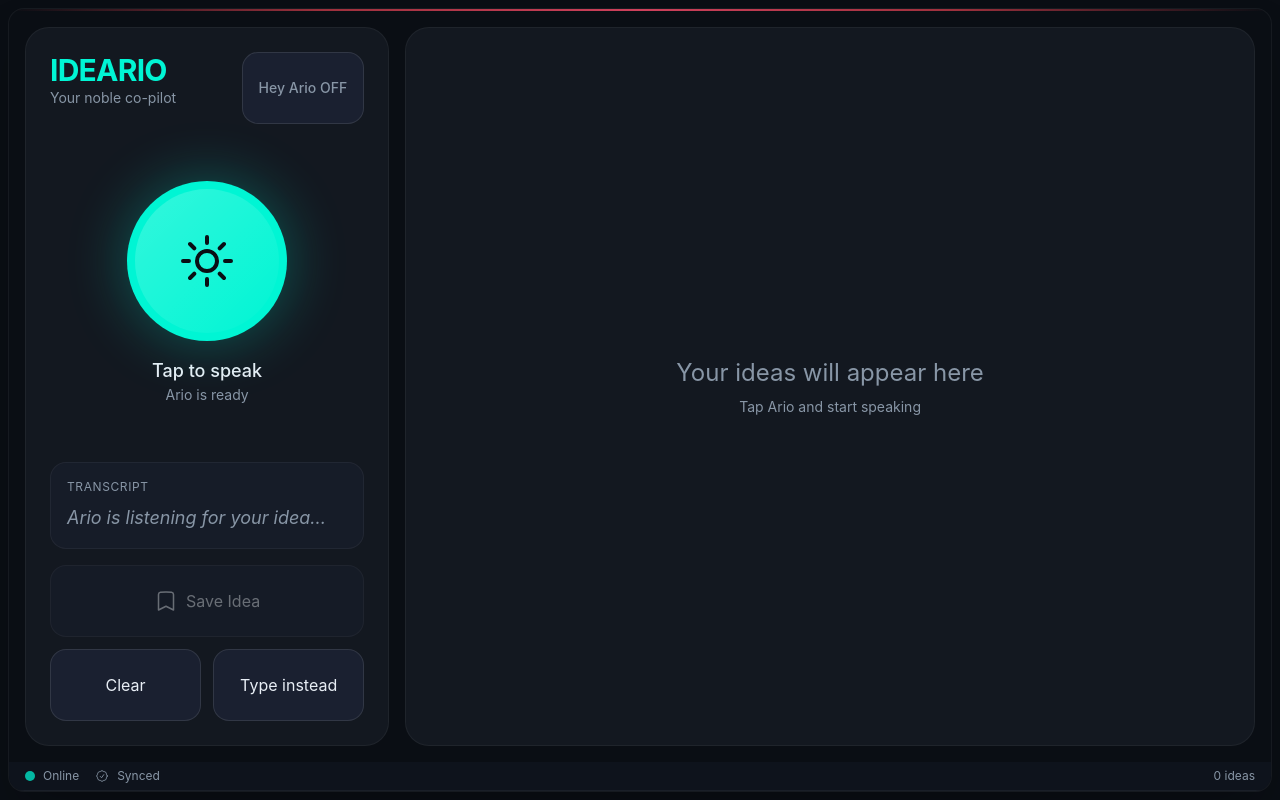
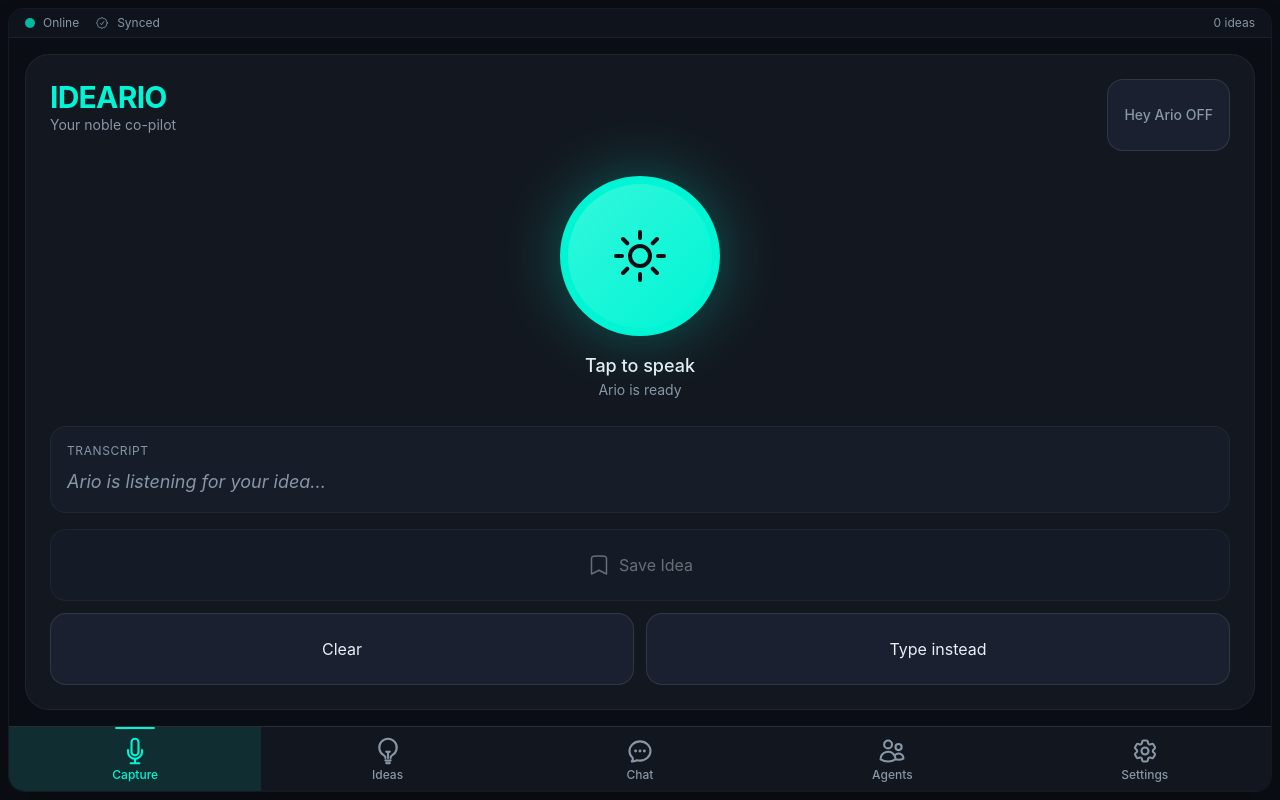
Before and after one commit to 888noonie/ideArIo, a React (Vite) app: page / in a window 1280 px wide. Built offline with nearby package versions, Linux system fonts and the light colour scheme.

Commit message:
feat(ui): App shell with tab navigation (Capture | Ideas | Chat | Agents | Settings)

```diff
--- a/src/App.tsx
+++ b/src/App.tsx
@@ -3,6 +3,10 @@ import { VoicePanel, type InputMode } from './components/VoicePanel';
 import { IdeaCanvas } from './components/IdeaCanvas';
 import { StatusBar } from './components/StatusBar';
 import { DebugOverlay } from './components/DebugOverlay';
+import { TabBar, type TabId } from './components/TabBar';
+import { ChatPanel } from './components/ChatPanel';
+import { AgentManager } from './components/AgentManager';
+import { SettingsPanel } from './components/SettingsPanel';
 import { useSpeechRecognition } from './hooks/useSpeechRecognition';
 import { useSpeechSynthesis } from './hooks/useSpeechSynthesis';
 import { useWakeWord } from './hooks/useWakeWord';
@@ -15,6 +19,7 @@ import {
   saveSelectedModelId,
 } from './lib/model-registry';
 import { loadTheme, saveTheme, applyTheme, type Theme } from './lib/theme';
+import { loadAgents, saveAgents, DEFAULT_AGENTS, type AgentSpec } from './lib/agents';
 import type { ArioState, IdearioYAML, SavedIdeario } from './types/ideario';
 import type { ModelInfo } from './lib/model-registry';
 
@@ -33,6 +38,7 @@ function loadWakeMode(): boolean {
 }
 
 export default function App() {
+  const [activeTab, setActiveTab] = useState<TabId>('capture');
   const [arioState, setArioState] = useState<ArioState>('idle');
   const [ideario, setIdeario] = useState<IdearioYAML | null>(null);
   const [savedIdeas, setSavedIdeas] = useState<SavedIdeario[]>([]);
@@ -43,6 +49,7 @@ export default function App() {
   const [wakeMode, setWakeMode] = useState<boolean>(loadWakeMode);
   const [theme, setTheme] = useState<Theme>(loadTheme);
   const [showDebug, setShowDebug] = useState(false);
+  const [agents, setAgents] = useState<AgentSpec[]>(loadAgents);
 
   const {
     transcript,
@@ -335,6 +342,13 @@ export default function App() {
     setShowDebug((prev) => !prev);
   }, []);
 
+  const handleResetAgents = useCallback(() => {
+    const defaults = DEFAULT_AGENTS.map((a) => ({ ...a }));
+    saveAgents(defaults);
+    setAgents(defaults);
+    speak('Agents reset to defaults.', 'normal');
+  }, [speak]);
+
   // Apply persisted theme on mount (main.tsx also applies pre-paint).
   useEffect(() => {
     applyTheme(theme);
@@ -354,11 +368,17 @@ export default function App() {
   return (
     <div className="ario-shell bg-ario-dark overflow-hidden">
       <div className="h-full w-full flex flex-col bg-ario-dark rounded-2xl overflow-hidden border border-white/5 shadow-2xl">
-        {/* Top dust divider */}
-        <div className="ario-divider" />
+        {/* Slim status strip */}
+        <StatusBar
+          online={online}
+          synced={allSynced && syncStatus === 'synced'}
+          ideaCount={savedIdeas.length}
+        />
 
-        {/* Main 8:3 content */}
-        <div className="flex-1 grid grid-cols-[30fr_70fr] gap-4 p-4 min-h-0">
+        {/* Active tab view — each tab owns the full content area */}
+        <main className="flex-1 min-h-0">
+          {activeTab === 'capture' && (
+            <div className="h-full p-4">
               <VoicePanel
                 state={arioState}
                 transcript={transcript}
@@ -377,23 +397,40 @@ export default function App() {
                 cueText={lastCue?.text ?? null}
                 ttsAvailable={ttsAvailable}
               />
+            </div>
+          )}
 
-          <div className="ario-panel min-h-0">
+          {activeTab === 'ideas' && (
+            <div className="h-full p-4">
+              <div className="ario-panel h-full min-h-0">
                 <IdeaCanvas ideario={ideario} />
               </div>
             </div>
+          )}
 
-        {/* Status bar */}
-        <StatusBar
-          online={online}
-          synced={allSynced && syncStatus === 'synced'}
-          ideaCount={savedIdeas.length}
+          {activeTab === 'chat' && (
+            <ChatPanel agents={agents} />
+          )}
+
+          {activeTab === 'agents' && (
+            <AgentManager agents={agents} onAgentsChange={setAgents} />
+          )}
+
+          {activeTab === 'settings' && (
+            <SettingsPanel
+              theme={theme}
+              onToggleTheme={handleToggleTheme}
+              showDebug={showDebug}
+              onToggleDebug={handleToggleDebug}
               selectedModelId={selectedModelId}
               onModelChange={handleModelChange}
-          theme={theme}
-          onToggleTheme={handleToggleTheme}
-          onToggleDebug={handleToggleDebug}
+              onResetAgents={handleResetAgents}
             />
+          )}
+        </main>
+
+        {/* Bottom tab bar */}
+        <TabBar activeTab={activeTab} onTabChange={setActiveTab} />
       </div>
 
       {showDebug && <DebugOverlay onClose={handleToggleDebug} />}
```
Lines whose indentation alone changed are shown as unchanged.
